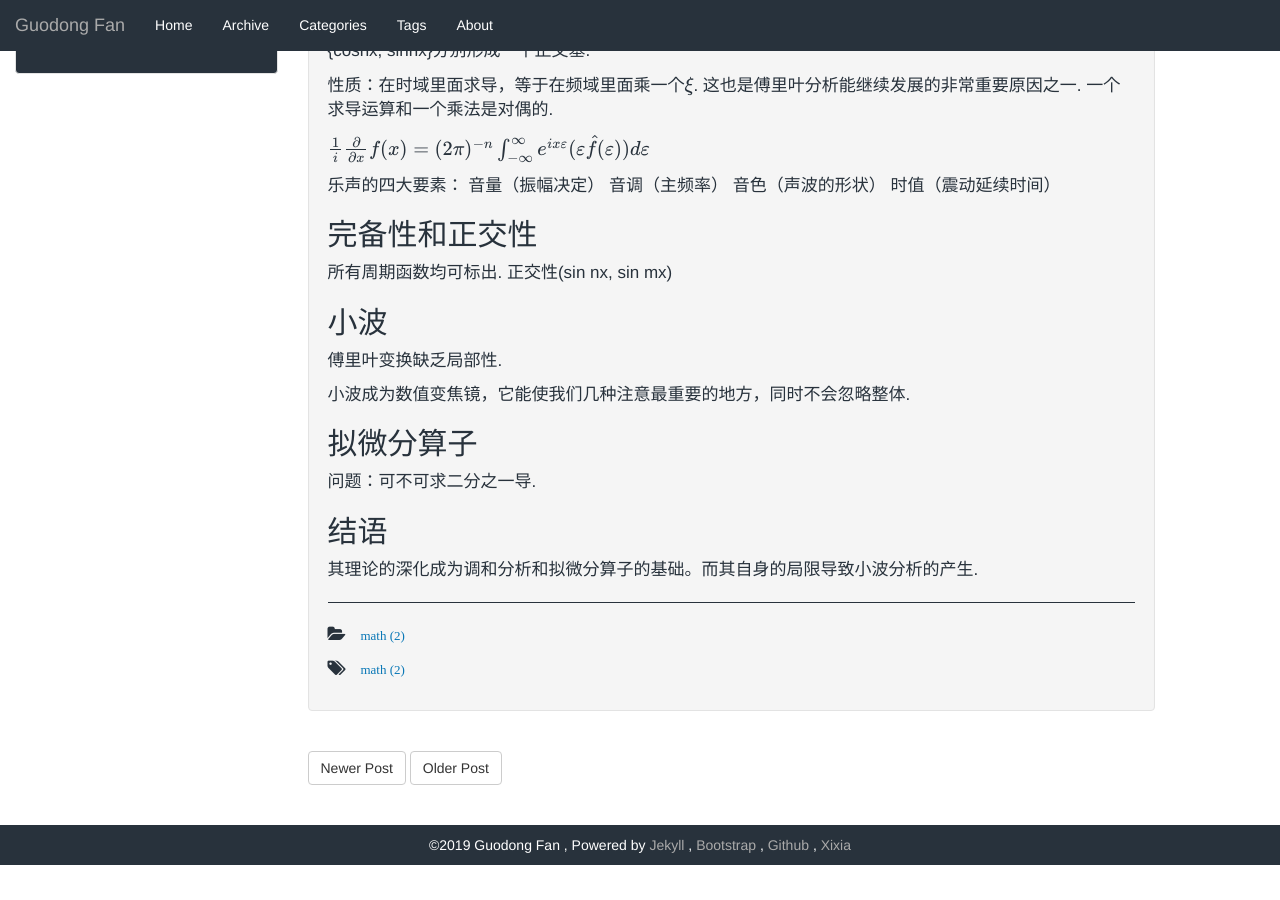
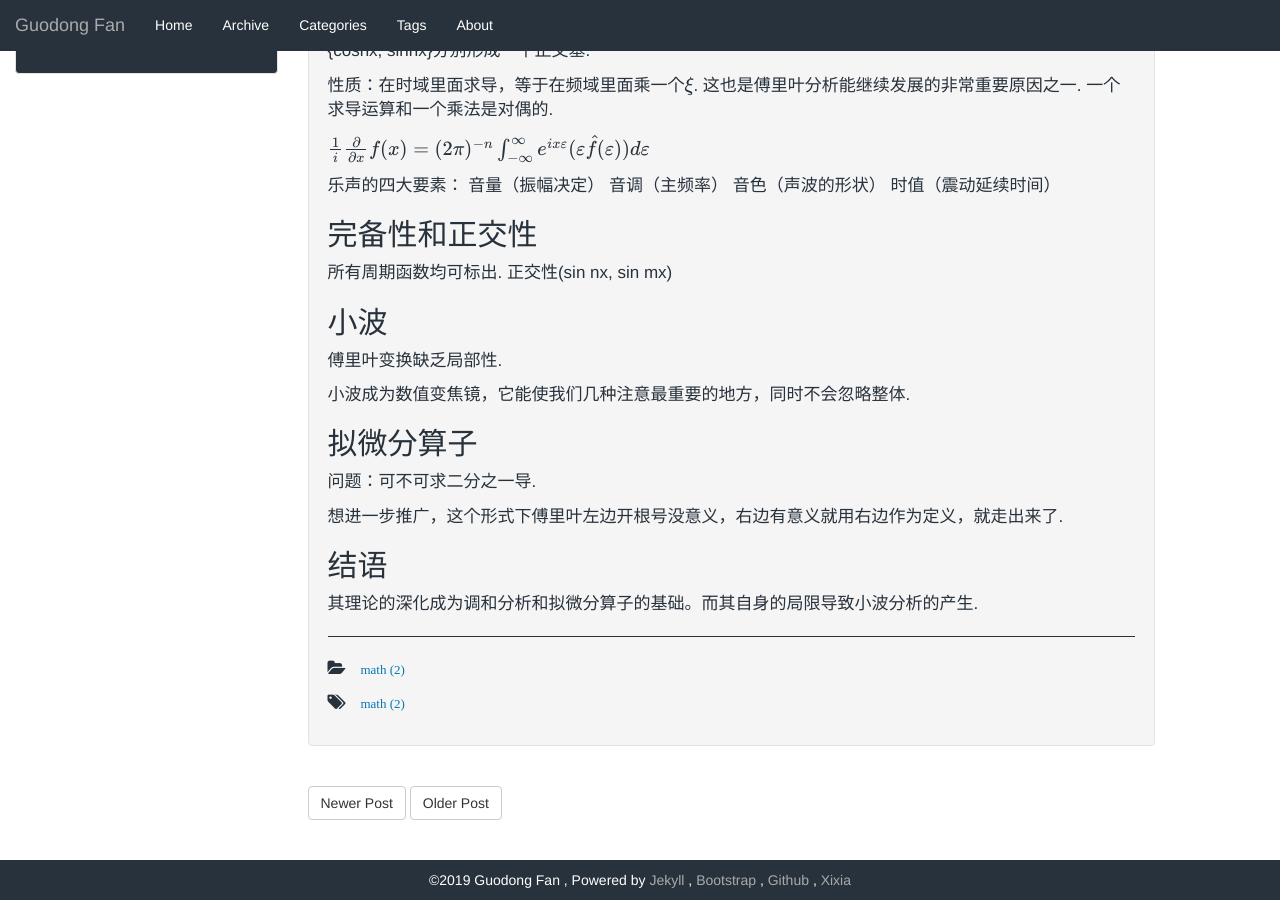
Before and after one commit to GuodongFan/GuodongFan.github.io, a Jekyll site: the page built from _posts/2019-07-29-Fourier.md, in a window 1280 px wide and 900 px high, scrolled down 747 px. Built offline with Jekyll 4.4.1, drawn with Linux system fonts in a browser that asks for light colours; our own code applies the rules of GitHub Pages for plain Markdown files; formulas are drawn with MathJax 3; before the commit the page ends 1612 px from its top, so only the background shows below that.

Commit message:
Update 2019-07-29-Fourier.md

```diff
--- a/_posts/2019-07-29-Fourier.md
+++ b/_posts/2019-07-29-Fourier.md
@@ -65,6 +65,8 @@
 ## 拟微分算子
 问题：可不可求二分之一导.
 
+想进一步推广，这个形式下傅里叶左边开根号没意义，右边有意义就用右边作为定义，就走出来了.
+
 
 ## 结语
 
```
